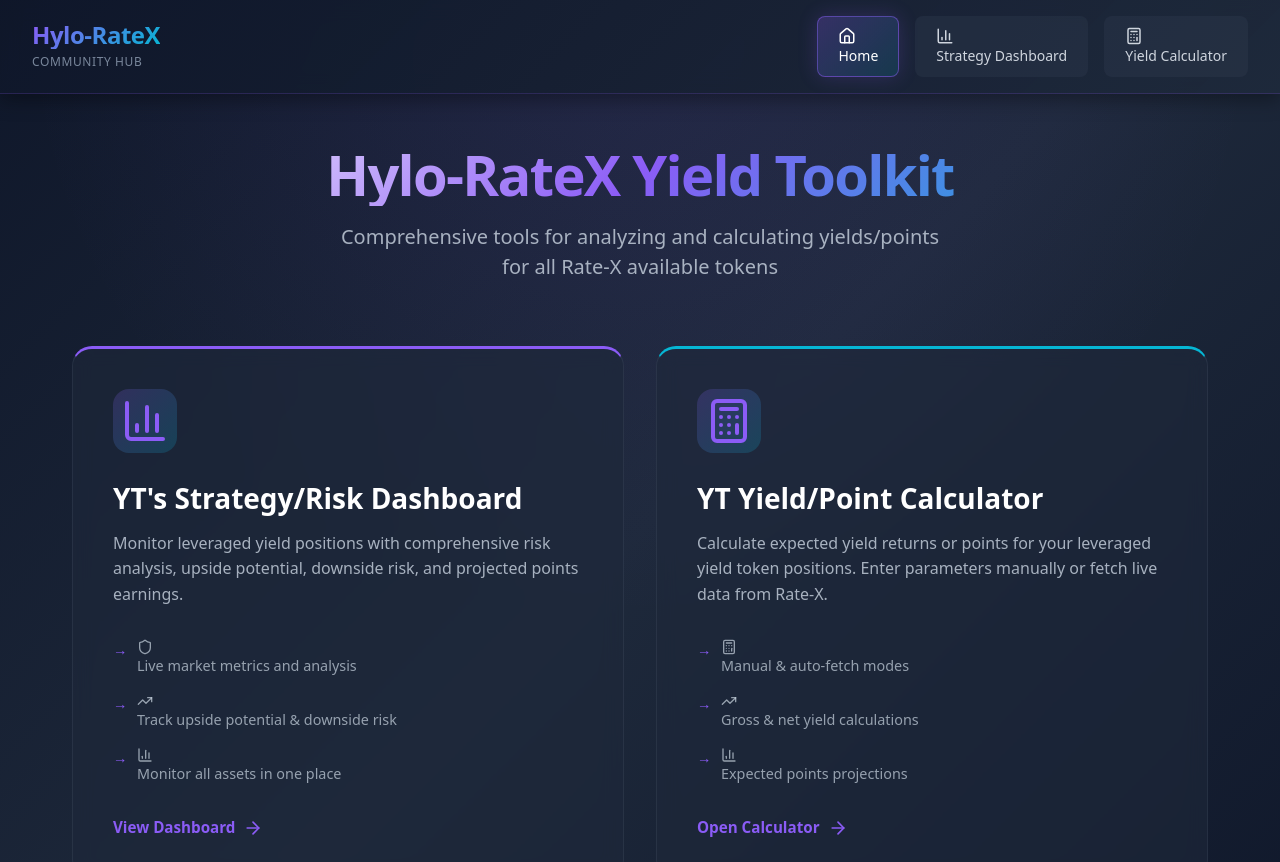
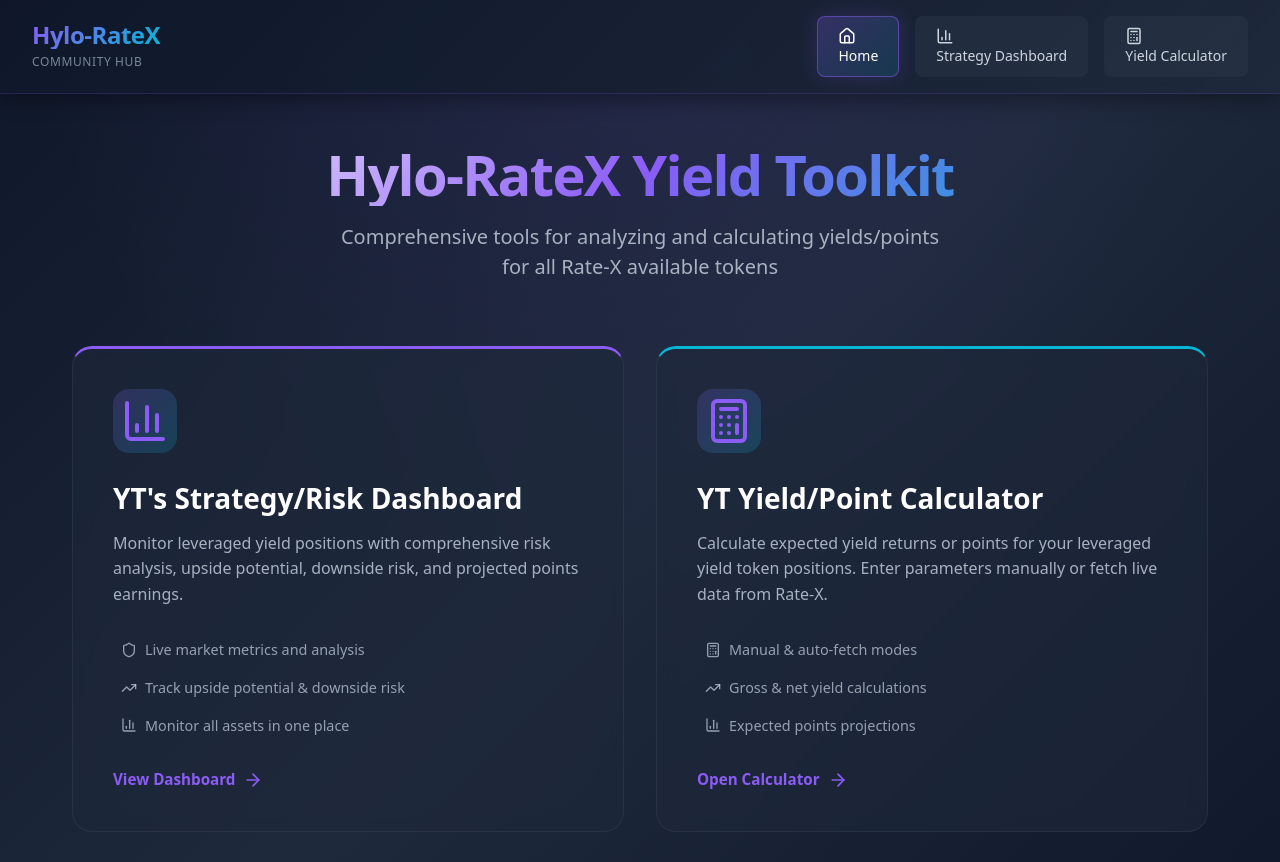
Before and after one commit to TejSingh24/Hylo, a React (Vite) app: page / in a window 1280 px wide. Shown: the top 862 px of the page. Built offline with nearby package versions, Linux system fonts and the light colour scheme.

Commit message:
Layout description fixed

```diff
--- a/src/components/Dashboard.css
+++ b/src/components/Dashboard.css
@@ -281,19 +281,20 @@
 }
 
 .home-card-features li {
+  display: flex;
+  align-items: center;
+  gap: 0.5rem;
   color: rgba(203, 213, 225, 0.7);
   padding: 0.5rem 0;
-  padding-left: 1.5rem;
-  position: relative;
   font-size: 0.9rem;
 }
 
+.home-card-features li svg {
+  flex-shrink: 0;
+}
+
 .home-card-features li::before {
-  content: '→';
-  position: absolute;
-  left: 0;
-  color: #8b5cf6;
-  font-weight: bold;
+  content: '';
 }
 
 .home-card-action {
```
